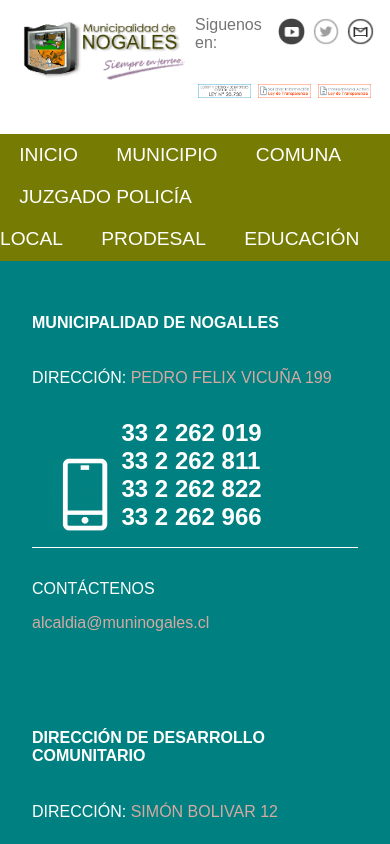
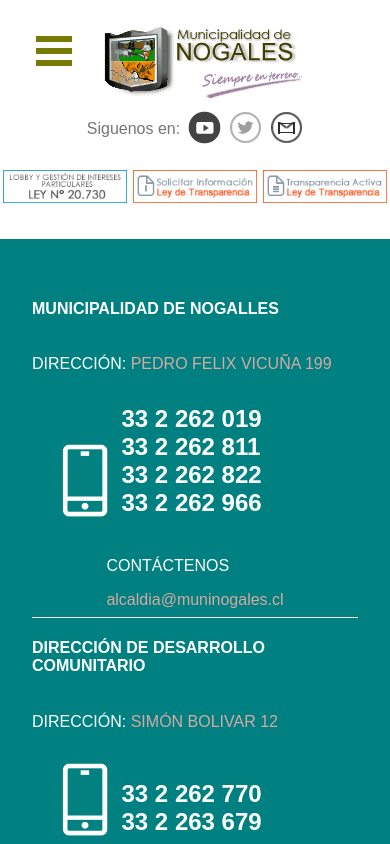
Before and after one commit to madeusblack/muninogales, a React (Create React App) app: page /vision in a window 390 px wide. Built offline with nearby package versions, Linux system fonts and the light colour scheme.

Commit message:
added mobile header and fixed footer and adjusted componets for mobile layout
added mobile header and fixed footer and adjusted componets for mobile layout

```diff
--- a/package.json
+++ b/package.json
@@ -8,6 +8,7 @@
     "@testing-library/user-event": "^7.2.1",
     "node-sass": "^4.14.1",
     "react": "^16.13.1",
+    "react-burger-menu": "^2.7.0",
     "react-dom": "^16.13.1",
     "react-responsive-carousel": "^3.2.9",
     "react-router": "^5.2.0",
--- a/src/assets/styles/Footer.scss
+++ b/src/assets/styles/Footer.scss
@@ -47,10 +47,19 @@
   }
   @media (max-width: 800px) {
     .footer {
-        grid-template-columns: 1fr;
-        align-items: flex-start;
-        row-gap: 1em;
-        grid-template-rows: repeat(4,0.5fr) repeat(4,1fr);
+        display: flex;
+        flex-direction: column;
+        justify-content: center;
+        align-items: center;
+        margin-bottom: 2em;
+        }
+    .footerMunicipalidad{
+
+        margin: 0.5em 0;
+        border-bottom: 0px solid white;
+    }
+    .secondary{
+        border-top: 1px solid white;
 
     }
 
--- /dev/null
+++ b/src/assets/styles/HamburgerMenu.scss
@@ -0,0 +1,71 @@
+/* Position and sizing of burger button */
+.bm-burger-button {
+  position: fixed;
+  display: none;
+  width: 36px;
+  height: 30px;
+  left: 36px;
+  top: 36px;
+}
+
+/* Color/shape of burger icon bars */
+.bm-burger-bars {
+  background: #767C03;
+}
+
+/* Color/shape of burger icon bars on hover*/
+.bm-burger-bars-hover {
+  background: #767C03;
+}
+
+/* Position and sizing of clickable cross button */
+.bm-cross-button {
+  height: 24px;
+  width: 24px;
+}
+
+/* Color/shape of close button cross */
+.bm-cross {
+  background: #bdc3c7;
+}
+
+/*
+Sidebar wrapper styles
+Note: Beware of modifying this element as it can break the animations - you should not need to touch it in most cases
+*/
+.bm-menu-wrap {
+  position: fixed;
+  height: 100%;
+}
+
+/* General sidebar styles */
+.bm-menu {
+  background: #767C03;
+  font-size: 1.25em;
+}
+
+/* Morph shape necessary with bubble or elastic */
+.bm-morph-shape {
+  fill: #767C03;
+}
+
+/* Wrapper for item list */
+.bm-item-list {
+  color: #b8b7ad;
+  padding: 1em;
+}
+
+/* Individual item */
+.bm-item {
+  display: flex;
+}
+
+/* Styling of overlay */
+.bm-overlay {
+  background: transparent;
+}
+@media (max-width: 800px) {
+  .bm-burger-button {
+  display: inline;
+  }
+}
--- a/src/assets/styles/Header.scss
+++ b/src/assets/styles/Header.scss
@@ -59,6 +59,7 @@
     margin: 1em 0.2em 2em 0.2em;
 }
 .lowerHeader{
+    box-sizing: border-box;
     background-color: #767C03;
     color:white;
     display: flex;
@@ -77,3 +78,24 @@
 .lowerHeader a:hover{
     color: darkgray;
 }
+@media (max-width: 800px) {
+    .upperHeader{
+        display: flex;
+        flex-direction: column;
+        justify-content: center;
+        align-items: center;
+    }
+    .lowerHeader{
+        display: none;
+    }
+    .Left{
+        grid-row: span 2;
+        align-self: center;
+    }
+    .upperRight{
+        margin: 0;
+    }
+    .lowerRight{
+        margin: 0;
+    }
+}
--- a/src/assets/styles/Highlighted.scss
+++ b/src/assets/styles/Highlighted.scss
@@ -1,6 +1,7 @@
 .highlightedTitle{
   background: linear-gradient(90deg, #70bbbb 50%, cyan 50%);
-  color: black;
+  color: white;
+  font-weight: lighter;
   border-radius: 5px;
   padding: 0.3em;
 }
@@ -20,3 +21,9 @@
   -webkit-filter: grayscale(0%);
   filter: grayscale(0%);
 }
+@media (max-width: 800px) {
+  .highlightedContainer{
+  margin: 0.2em;
+  }
+
+}
--- a/src/assets/styles/Links.scss
+++ b/src/assets/styles/Links.scss
@@ -1,6 +1,8 @@
 .links{
-  background: linear-gradient(90deg, #70bbbb 50%, cyan 50%);
-  color: black;
+  background: linear-gradient(90deg, #5e5bff 50%, #9998ff 50%);
+  color: white;
+  font-weight: lighter;
+
   padding: 0.3em;
   border-radius: 5px;
   grid-column: span 3;
@@ -20,3 +22,9 @@
   margin: 2px;
   width: 97%;
 }
+@media (max-width: 800px) {
+  .linksContainer{
+  margin: 0.2em;
+  }
+
+}
--- /dev/null
+++ b/src/assets/styles/MobileMenu.scss
@@ -0,0 +1,10 @@
+.mobileMenuLink{
+  color: white;
+  text-decoration: none;
+  padding: 0.6em 0em;
+}
+.logoMuni{
+  padding: 0 0 1em 0;
+}
+.HamburgerButton{
+}
--- a/src/assets/styles/News.scss
+++ b/src/assets/styles/News.scss
@@ -1,8 +1,10 @@
 .news{
-  background: linear-gradient(90deg, #70bbbb 50%, cyan 50%);
-  color: black;
+  background: linear-gradient(90deg, #7471ff 50%, #abaafc 50%);
+  color: white;
   border-radius: 5px;
   padding: 0.3em;
+  font-weight: lighter;
+
 
   grid-column: span 4;
 
@@ -55,6 +57,8 @@
 @media (max-width: 800px) {
   .newsContainer{
       display: flex;
+      margin: 0.2em;
+
       flex-direction: column;
   }
 }
--- a/src/components/Footer.jsx
+++ b/src/components/Footer.jsx
@@ -20,14 +20,13 @@
           <a className='phone' href='tel:332262822'>33 2 262 822</a>
           <a className='phone' href='tel:332262966'>33 2 262 966</a>
         </div>
-
       </div>
     </div>
     <div>
       <p>CONTÁCTENOS</p>
       <a className='highlighted' href='mailto:alcaldia@muninogales.cl'>alcaldia@muninogales.cl</a>
     </div>
-    <div className='footerMunicipalidad'>
+    <div className='footerMunicipalidad secondary'>
       <h4>DIRECCIÓN DE DESARROLLO COMUNITARIO</h4>
       <p>DIRECCIÓN:
         <a className='highlighted' target='blank' href='https://www.google.com/maps/place/Dideco+Nogales/@-32.7359484,-71.2006857,19z/data=!3m1!4b1!4m5!3m4!1s0x9689cb7c4e2576bb:0xd7821611f63ac568!8m2!3d-32.7359495!4d-71.2001385'> SIMÓN BOLIVAR 12</a>
@@ -46,7 +45,7 @@
       <p>CONTÁCTENOS</p>
       <a className='highlighted' href='mailto:dideco@muninogales.cl'>dideco@muninogales.cl</a>
     </div>
-    <div className='footerMunicipalidad'>
+    <div className='footerMunicipalidad secondary'>
       <h4>CENTRO CÍVICO EL MELÓN</h4>
       <p>DIRECCIÓN:
         <a className='highlighted' target='blank' href="https://www.google.cl/maps/place/32%C2%B041'25.6%22S+71%C2%B012'43.8%22W/@-32.6904307,-71.2132663,18z/data=!3m1!4b1!4m9!1m2!2m1!1sCENTRO+CIVICO+EL+MELON!3m5!1s0x0:0x0!7e2!8m2!3d-32.6904334!4d-71.2121716"> RAMÓN FREIRE 3</a>
@@ -65,7 +64,7 @@
       <p>CONTÁCTENOS</p>
       <a className='highlighted' target='blank' href='mailto:centrocivico@muninogales.cl'>centrocivico@muninogales.cl</a>
     </div>
-    <div className='footerMunicipalidad'>
+    <div className='footerMunicipalidad secondary'>
       <h4>AGUA POTABLE RURAL EL MELÓN</h4>
       <p>DIRECCIÓN:
         <a className='highlighted' target='blank' href="https://www.google.com/maps/place/32%C2%B041'30.5%22S+71%C2%B012'43.3%22W/@-32.6918129,-71.2125722,19z/data=!3m1!4b1!4m6!3m5!1s0x0:0x0!7e2!8m2!3d-32.6918137!4d-71.2120248"> RAMÓN FREIRE 43</a>
--- a/src/components/Layout.jsx
+++ b/src/components/Layout.jsx
@@ -1,9 +1,11 @@
 import React from 'react';
 import Header from './Header';
 import Footer from './Footer';
+import MobileHeader from './MobileHeader';
 
 const Layout = ({ children }) => (
   <>
+    <MobileHeader />
     <Header />
     { children }
     <Footer />
--- /dev/null
+++ b/src/components/MobileHeader.jsx
@@ -0,0 +1,24 @@
+import React from 'react';
+import { Link } from 'react-router-dom';
+import '../assets/styles/MobileMenu.scss';
+import '../assets/styles/HamburgerMenu.scss';
+import { slide as Menu } from 'react-burger-menu';
+import logo from '../assets/static/logo.png';
+
+
+const MobileHeader = () => {
+
+  return (
+    <Menu className='HamburgerButton'>
+      <img className='logoMuni' src={logo} alt='Logo munnicipalidad de Nogales' />
+      <Link className='mobileMenuLink' to='/'>INICIO</Link>
+      <Link className='mobileMenuLink' to='/vision'>MUNICIPIO</Link>
+      <Link className='mobileMenuLink' to='/historia'>COMUNA</Link>
+      <Link className='mobileMenuLink' to='/juzgado'>JUZGADO POLICÍA LOCAL</Link>
+      <a className='mobileMenuLink' target='blank_' href='http://www.indap.gob.cl/'>PRODESAL</a>
+      <a className='mobileMenuLink' target='blank_' href='http://www.nogaleschile.cl/'>EDUCACIÓN</a>
+      <a className='mobileMenuLink' target='blank_' href='http://site.saludnogales.cl/'>SALUD</a>
+    </Menu>
+  );
+};
+export default MobileHeader;
```
Also changed, not shown: 1 other file (tests, documents, lock files or other folders).
